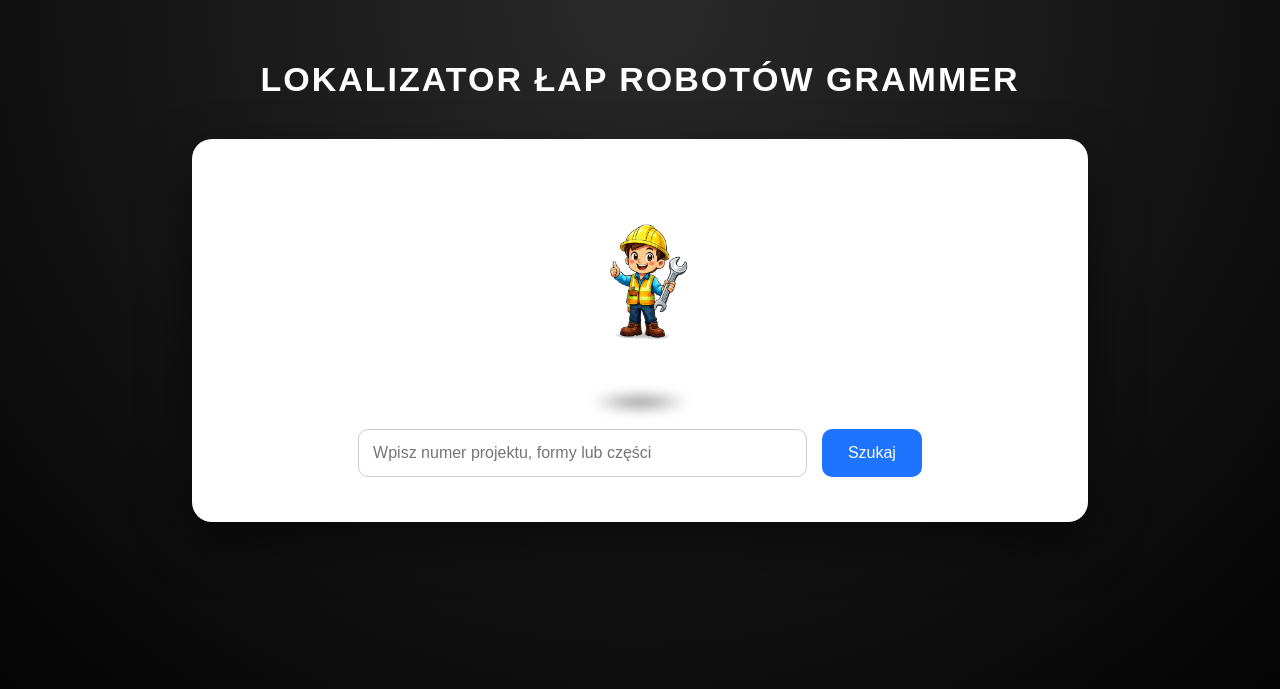
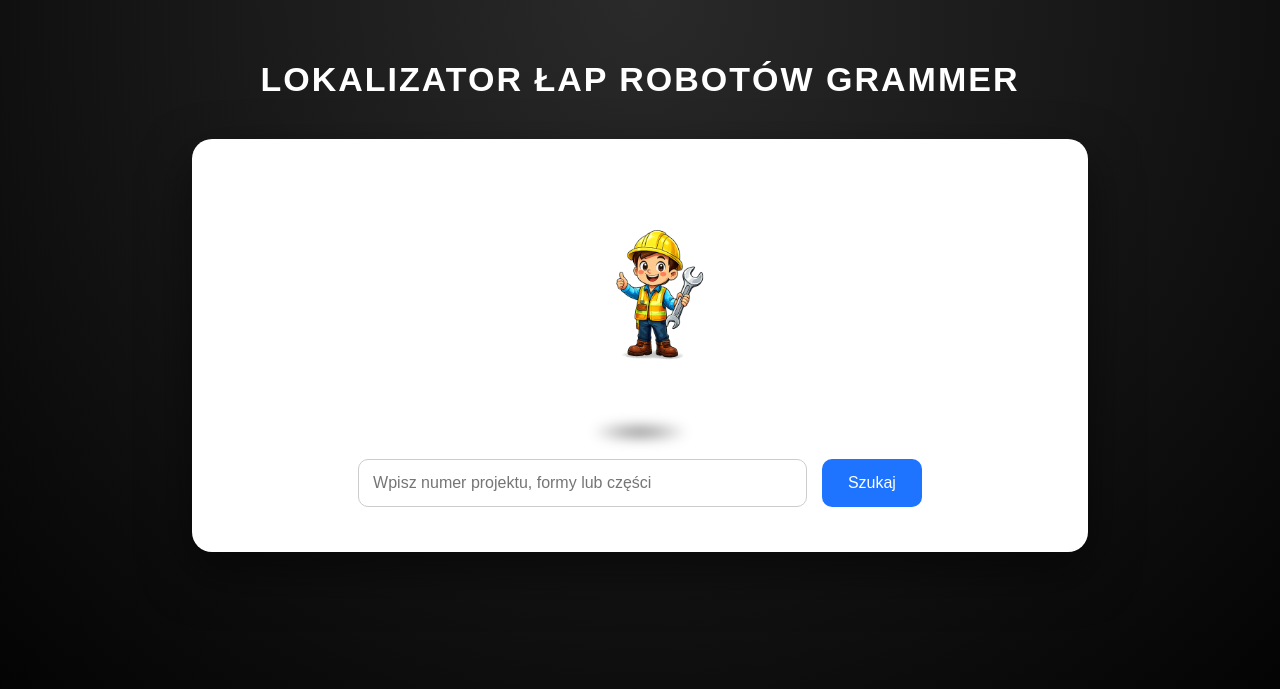
Before and after one commit to zmech23/lokalizator-lap-robotow-grammer, a Flask app: page / in a window 1280 px wide. Shown: the top 689 px of the page. Run offline with Flask 3, Linux system fonts and the light colour scheme; parts of the project's set-up code (start-up, migrations or seed data) failed here and were passed over.

Commit message:
Update style.css

```diff
--- a/static/style.css
+++ b/static/style.css
@@ -50,7 +50,7 @@
 }
 
 .technician {
-    width: 160px;              /* ⬅️ TU JEST ROZMIAR */
+    width: 180px;              /* ⬅️ TU JEST ROZMIAR */
     display: block;
     margin: 0 auto;
     position: relative;
```
